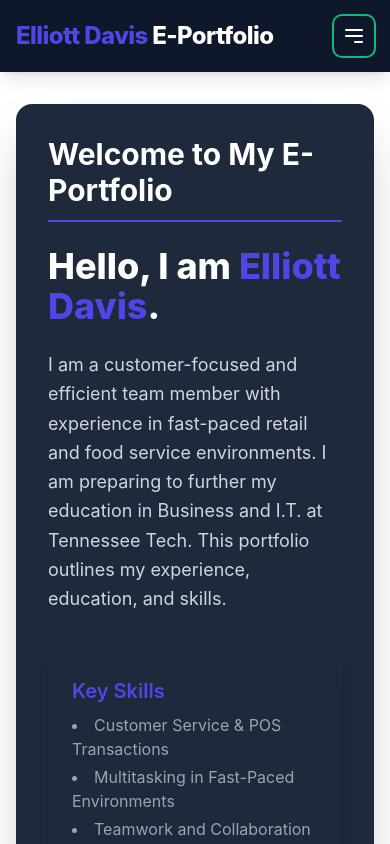
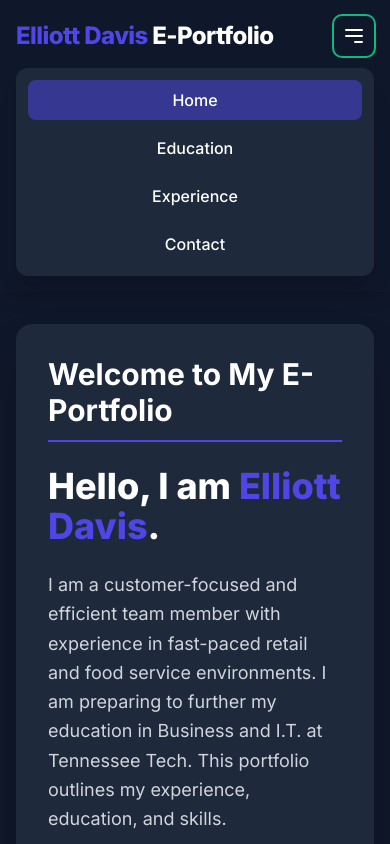
Before and after one commit to Shingenn5/Friday-Project-7, a plain HTML site: page index.html in a window 390 px wide. Both pictures are taken after a click on the button 354 px from the left and 36 px from the top of the page. Shown: the top 844 px of the page. Drawn offline with nearby package versions, Linux system fonts and the light colour scheme.

Commit message:
Updated Index.html file to be more robust against browser security issues

```diff
--- a/index.html
+++ b/index.html
@@ -6,7 +6,12 @@
     <title>Elliott Davis E-Portfolio</title>
     <!-- Load Tailwind CSS -->
     <script src="https://cdn.tailwindcss.com"></script>
-    <!-- Custom configuration for Tailwind and Font -->
+    <!-- Google Font -->
+    <link rel="preconnect" href="https://fonts.googleapis.com">
+    <link rel="preconnect" href="https://fonts.gstatic.com" crossorigin>
+    <link href="https://fonts.googleapis.com/css2?family=Inter:wght@100..900&display=swap" rel="stylesheet">
+
+    <!-- Custom configuration for Tailwind -->
     <script>
         tailwind.config = {
             theme: {
@@ -24,8 +29,32 @@
             }
         }
     </script>
-    <!-- Custom CSS -->
-    <link rel="stylesheet" href="style.css">
+
+    <!-- Embedded CSS (from style.css) -->
+    <style>
+        body {
+            font-family: 'Inter', sans-serif;
+            background-color: #0f172a; /* Slate-900 */
+        }
+
+        /* Mobile menu link transition */
+        .mobile-menu-link {
+            transition: background-color 0.15s ease;
+            text-align: center;
+        }
+
+        /* Style for the active navigation link */
+        .nav-active {
+            font-weight: 800; /* extrabold */
+            color: #10b981; /* secondary color */
+        }
+
+        /* Style for the active mobile menu link */
+        .mobile-menu-link.nav-active {
+            background-color: rgba(79, 70, 229, 0.5); /* primary/50 */
+            color: white; /* Ensure text is white on active mobile */
+        }
+    </style>
 </head>
 <body class="min-h-screen">
 
@@ -104,7 +133,18 @@
         </div>
     </footer>
 
-    <!-- Link to external script -->
-    <script src="script.js"></script>
+    <!-- Embedded JS (from script.js) -->
+    <script>
+        document.addEventListener('DOMContentLoaded', () => {
+            const mobileMenuButton = document.getElementById('mobile-menu-button');
+            const mobileMenu = document.getElementById('mobile-menu');
+
+            if (mobileMenuButton && mobileMenu) {
+                mobileMenuButton.addEventListener('click', () => {
+                    mobileMenu.classList.toggle('hidden');
+                });
+            }
+        });
+    </script>
 </body>
 </html>
```
